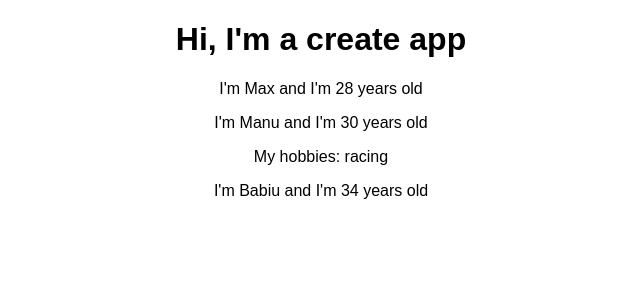
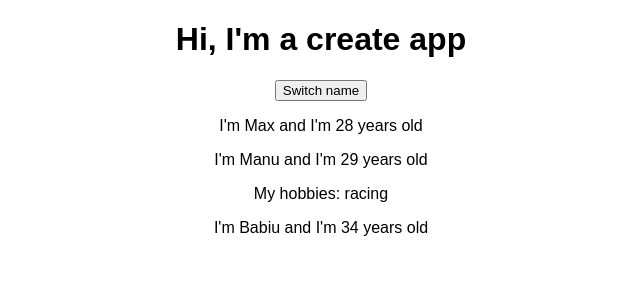
Before and after one commit to buaiscia/complete-react-app-test, a React (Create React App) app: page / in a window 1280 px wide. Shown: the top 300 px of the page, without its empty margins (319-959 px from the left). Built offline with nearby package versions, Linux system fonts and the light colour scheme.

Commit message:
add switch handler button

```diff
--- a/src/App.js
+++ b/src/App.js
@@ -3,13 +3,26 @@
 import Person from './Person/Person';
 
 class App extends Component {
+  state = {
+    persons: [
+      { name: 'Max', age: 28},
+      { name: 'Manu', age: 29},
+      { name: 'Babiu', age: 34}
+    ]
+  }
+
+  switchNameHandler = () => {
+    console.log('was clicked');
+  }
+
   render() {
     return (
       <div className="App">
         <h1>Hi, I'm a create app</h1>
-        <Person name="Max" age="28" />
-        <Person name="Manu" age="30"> My hobbies: racing </Person>
-        <Person name="Babiu" age="34" />
+        <button onClick={this.switchNameHandler}>Switch name</button>
+        <Person name={this.state.persons[0].name} age={this.state.persons[0].age} />
+        <Person name={this.state.persons[1].name} age={this.state.persons[1].age}> My hobbies: racing </Person>
+        <Person name={this.state.persons[2].name} age={this.state.persons[2].age} />
       </div>
     );
     // return React.createElement('div', {className: 'App'}, React.createElement('h1', null, 'Hi, I\'m a create app'));
```
